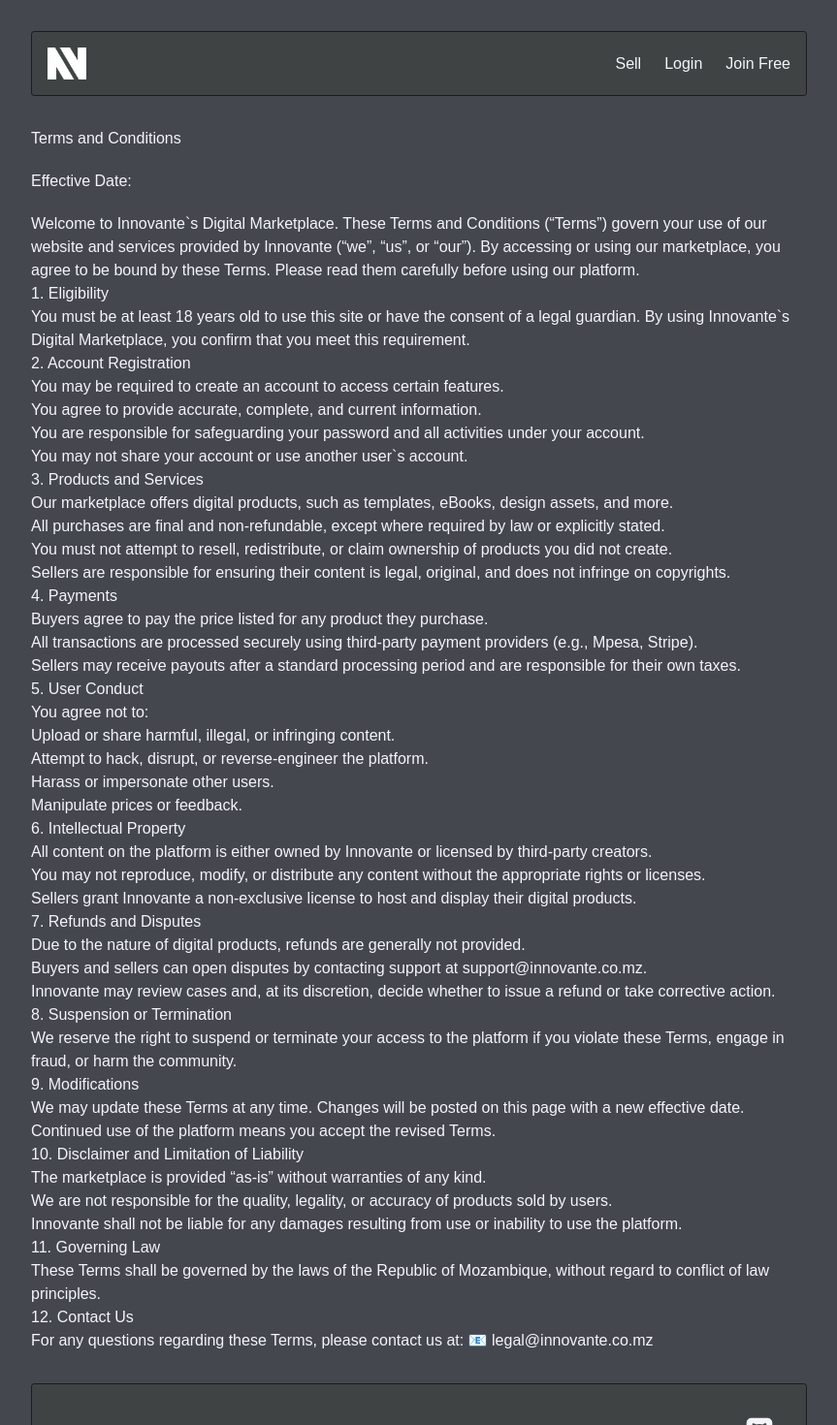
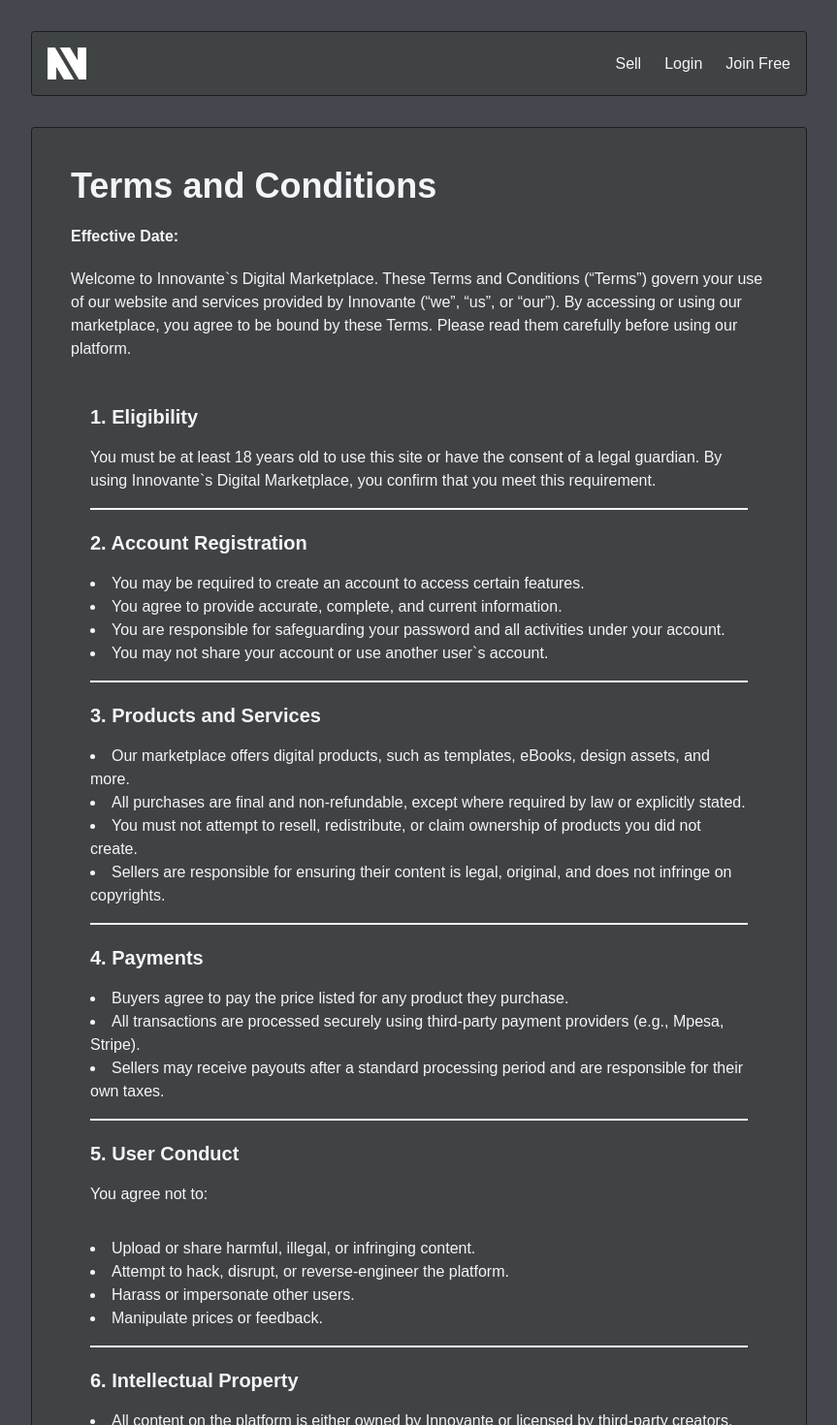
Before and after one commit to ArcidesFerrao/digital-marketplace, a Next.js app: page /terms in a window 1280 px wide. Shown: the top 1470 px of the page at 97% size, without its empty margins (208-1071 px from the left). Built offline with nearby package versions, Linux system fonts and the light colour scheme; a web font is replaced by a local one.

Commit message:
style terms page

```diff
--- a/src/app/globals.css
+++ b/src/app/globals.css
@@ -331,3 +331,15 @@
 .header-msg {
   border-bottom: solid 1px var(--background);
 }
+
+.terms-content div p {
+  padding: 1rem 0;
+}
+.terms-content div {
+  border-bottom: solid 2px var(--text);
+}
+.terms-content ul {
+  list-style: disc inside;
+  padding: 1rem 0;
+  font-weight: lighter;
+}
--- a/src/app/terms/page.tsx
+++ b/src/app/terms/page.tsx
@@ -2,11 +2,11 @@
 
 export default function TermsPage() {
   return (
-    <main>
+    <main className="about-page flex flex-col justify-center items-center gap-6 p-10">
       <section className="terms-header flex flex-col gap-5">
-        <h1>Terms and Conditions</h1>
+        <h1 className="text-4xl font-bold">Terms and Conditions</h1>
         <div>
-          <h3>Effective Date:</h3>
+          <h3 className="font-bold">Effective Date:</h3>
           <p></p>
         </div>
         <p>
@@ -17,9 +17,9 @@
           carefully before using our platform.
         </p>
       </section>
-      <section className="terms-content flex flex-col">
+      <section className="terms-content flex flex-col  gap-5 p-5">
         <div className="flex flex-col">
-          <h2>1. Eligibility</h2>
+          <h2 className="text-xl font-bold">1. Eligibility</h2>
           <p>
             You must be at least 18 years old to use this site or have the
             consent of a legal guardian. By using Innovante`s Digital
@@ -27,7 +27,7 @@
           </p>
         </div>
         <div className="flex flex-col">
-          <h2>2. Account Registration</h2>
+          <h2 className="text-xl font-bold">2. Account Registration</h2>
           <ul>
             <li>
               You may be required to create an account to access certain
@@ -46,7 +46,7 @@
           </ul>
         </div>
         <div className="flex flex-col">
-          <h2>3. Products and Services</h2>
+          <h2 className="text-xl font-bold">3. Products and Services</h2>
           <ul>
             <li>
               Our marketplace offers digital products, such as templates,
@@ -67,7 +67,7 @@
           </ul>
         </div>
         <div className="flex flex-col">
-          <h2>4. Payments</h2>
+          <h2 className="text-xl font-bold">4. Payments</h2>
           <ul>
             <li>
               Buyers agree to pay the price listed for any product they
@@ -84,7 +84,7 @@
           </ul>
         </div>
         <div className="flex flex-col">
-          <h2>5. User Conduct</h2>
+          <h2 className="text-xl font-bold">5. User Conduct</h2>
           <p>You agree not to:</p>
           <ul>
             <li>Upload or share harmful, illegal, or infringing content.</li>
@@ -94,7 +94,7 @@
           </ul>
         </div>
         <div className="flex flex-col">
-          <h2>6. Intellectual Property</h2>
+          <h2 className="text-xl font-bold">6. Intellectual Property</h2>
           <ul>
             <li>
               All content on the platform is either owned by Innovante or
@@ -111,7 +111,7 @@
           </ul>
         </div>
         <div className="flex flex-col">
-          <h2>7. Refunds and Disputes</h2>
+          <h2 className="text-xl font-bold">7. Refunds and Disputes</h2>
           <ul>
             <li>
               Due to the nature of digital products, refunds are generally not
@@ -129,7 +129,7 @@
         </div>
 
         <div className="flex flex-col">
-          <h2>8. Suspension or Termination</h2>
+          <h2 className="text-xl font-bold">8. Suspension or Termination</h2>
           <p>
             We reserve the right to suspend or terminate your access to the
             platform if you violate these Terms, engage in fraud, or harm the
@@ -137,7 +137,7 @@
           </p>
         </div>
         <div className="flex flex-col">
-          <h2>9. Modifications</h2>
+          <h2 className="text-xl font-bold">9. Modifications</h2>
           <p>
             We may update these Terms at any time. Changes will be posted on
             this page with a new effective date. Continued use of the platform
@@ -146,7 +146,9 @@
         </div>
 
         <div className="flex flex-col">
-          <h2>10. Disclaimer and Limitation of Liability</h2>
+          <h2 className="text-xl font-bold">
+            10. Disclaimer and Limitation of Liability
+          </h2>
           <ul>
             <li>
               The marketplace is provided “as-is” without warranties of any
@@ -163,18 +165,16 @@
           </ul>
         </div>
         <div className="flex flex-col">
-          <h2>11. Governing Law</h2>
+          <h2 className="text-xl font-bold">11. Governing Law</h2>
           <p>
             These Terms shall be governed by the laws of the Republic of
             Mozambique, without regard to conflict of law principles.
           </p>
         </div>
         <div className="flex flex-col">
-          <h2>12. Contact Us</h2>
-          <p>
-            For any questions regarding these Terms, please contact us at: 📧
-            legal@innovante.co.mz
-          </p>
+          <h2 className="text-xl font-bold">12. Contact Us</h2>
+          <p>For any questions regarding these Terms, please contact us at:</p>
+          <p>📧 legal@innovante.co.mz</p>
         </div>
       </section>
     </main>
```
